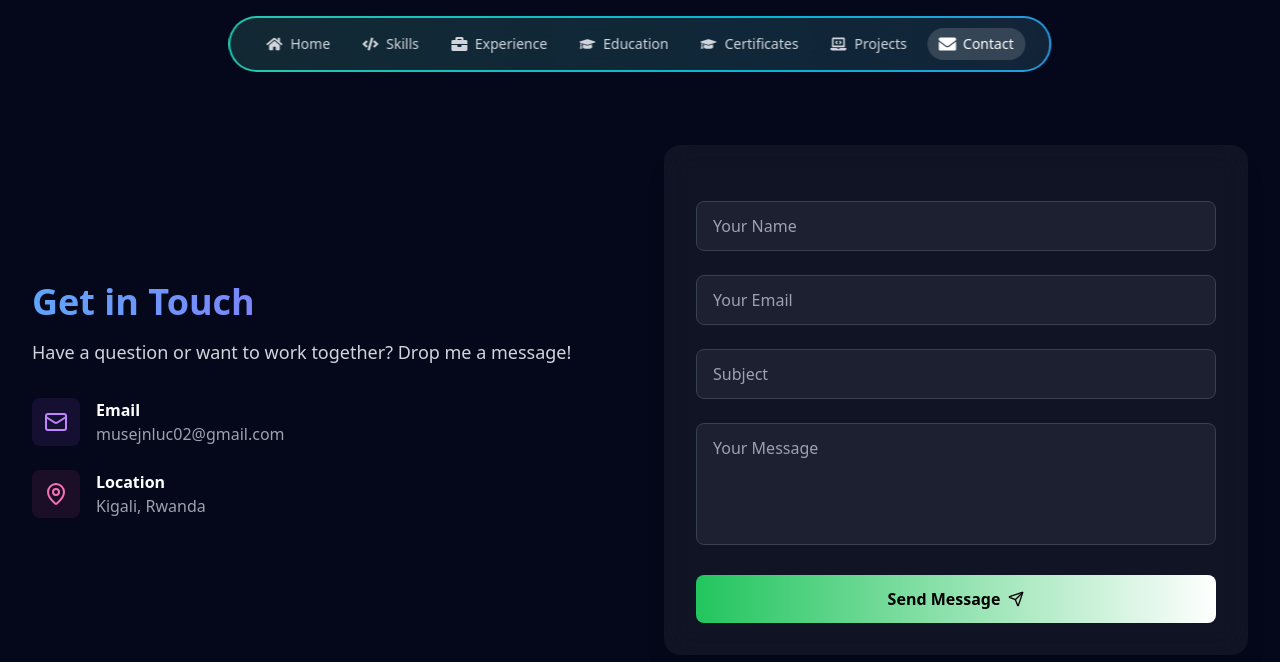
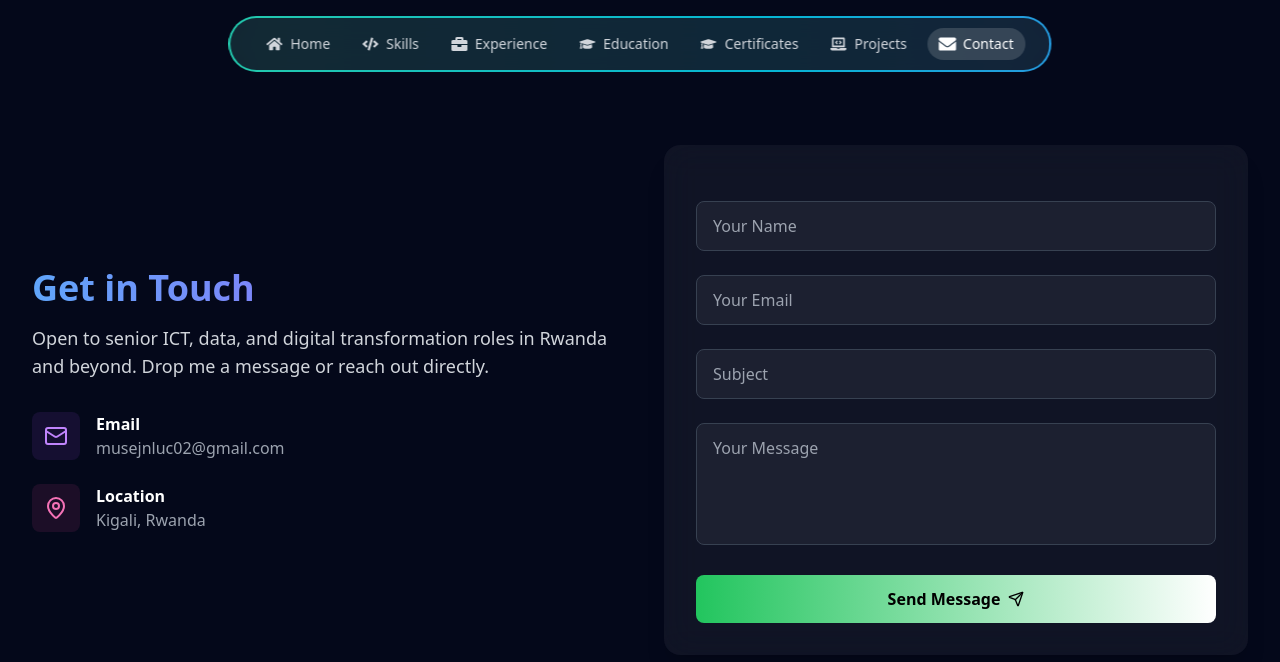
Before and after one commit to Jeanluc24/Jeanluc_portofolio, a React (Vite) app: page /contact in a window 1280 px wide. Shown: the top 662 px of the page. Built offline with nearby package versions, Linux system fonts and the light colour scheme.

Commit message:
Update contact email and message in Contact.jsx
Updated contact email and modified message text for clarity.

```diff
--- a/src/pages/Contact/Contact.jsx
+++ b/src/pages/Contact/Contact.jsx
@@ -98,7 +98,7 @@ export default function Contact() {
       } else if (error.name === 'AbortError') {
         setStatus("Request timed out. Please try again.");
       } else {
-        setStatus("Something went wrong. Please try again or contact me directly at mugaberoberto007@gmail.com");
+        setStatus("Something went wrong. Please try again or contact me directly at musejnluc02@gmail.com");
       }
     }
   };
@@ -118,7 +118,7 @@ export default function Contact() {
                   Get in Touch
                 </h2>
                 <p className="text-gray-300 text-lg">
-                  Have a question or want to work together? Drop me a message!
+                  Open to senior ICT, data, and digital transformation roles in Rwanda and beyond. Drop me a message or reach out directly.
                 </p>
               </div>
 
```
